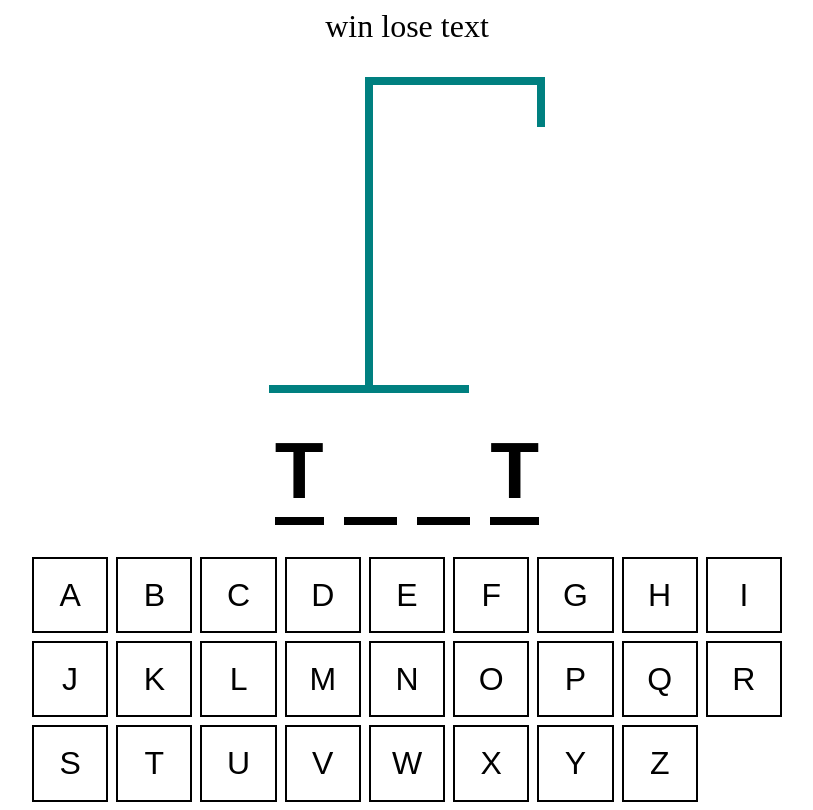
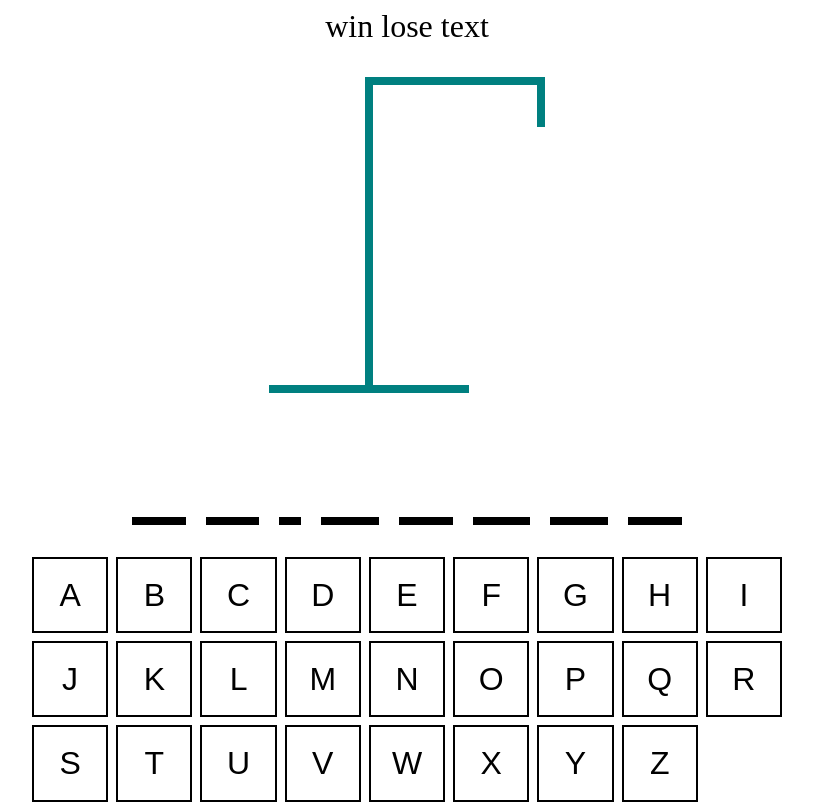
Before and after one commit to Joanna-Philips/hangman-game, a React (Vite) app: page / in a window 1280 px wide. Shown: the whole page, without its empty margins (233-1046 px from the left). Built offline with nearby package versions, Linux system fonts and the light colour scheme; the HTML template or start-up script is replaced by a standard one.

Commit message:
Bug to solve in letter display

```diff
--- a/src/App.tsx
+++ b/src/App.tsx
@@ -1,4 +1,4 @@
-import { useState } from "react";
+import { useEffect, useState } from "react";
 import words from "./wordList.json";
 import { HangmanDrawing } from "./HangmanDrawing";
 import { HangmanWord } from "./HangmanWord";
@@ -13,8 +13,30 @@ const App = () => {
   const [guessedLetters, setGuessedLetters] = useState<string[]>([]);
 
   const incorrectLetters = guessedLetters.filter(
-    letter => !wordToGuess.includes(letter)
+    (letter) => !wordToGuess.includes(letter)
   );
+
+  const addGuessedLetter = (letter: string) => {
+    if (guessedLetters.includes(letter)) return;
+
+    setGuessedLetters((currentLetters) => [...currentLetters, letter]);
+  };
+
+  useEffect(() => {
+    const handler = (e: KeyboardEvent) => {
+      const key = e.key;
+
+      if (!key.match(/ˆ[a-z]$/)) return;
+
+      e.preventDefault();
+      addGuessedLetter(key);
+    };
+
+    document.addEventListener("keypress", handler);
+    return () => {
+      document.removeEventListener("keypress", handler);
+    };
+  }, []);
 
   return (
     <div
@@ -33,7 +55,7 @@ const App = () => {
       </div>
 
       <HangmanDrawing numberOfGuesses={incorrectLetters.length} />
-      <HangmanWord />
+      <HangmanWord guessedLetters={guessedLetters} wordToGuess={wordToGuess} />
       <div style={{ alignSelf: "stretch" }}>
         <Keyboard />
       </div>
--- a/src/HangmanWord.tsx
+++ b/src/HangmanWord.tsx
@@ -1,6 +1,9 @@
-export const HangmanWord = () => {
-  const word = "test";
-  const guessedLetters = ["t"];
+type HangmanWordProps = {
+  guessedLetters: string[]
+  wordToGuess: string
+}
+
+export const HangmanWord = ({ guessedLetters, wordToGuess}: HangmanWordProps) => {
   return (
     <div
       style={{
@@ -12,7 +15,7 @@ export const HangmanWord = () => {
         fontFamily: "arial",
       }}
     >
-      {word.split("").map((letter, index) => (
+      {wordToGuess.split("").map((letter, index) => (
         <span style={{ borderBottom: ".1em solid black" }} key={index}>
           <span
             style={{
```
